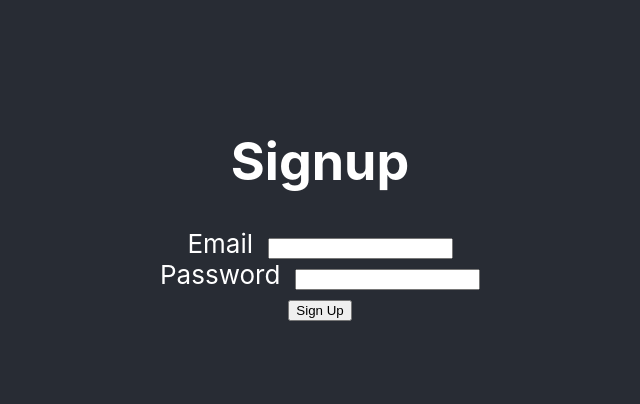
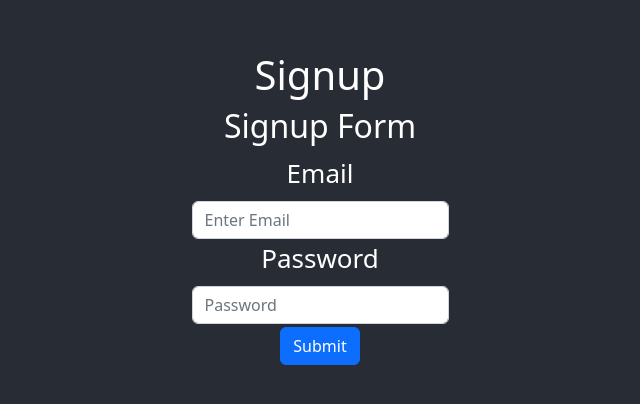
Before and after one commit to gissellepombar/auth-frontend, a React (Create React App) app: page /signup in a window 1280 px wide. Shown: the part 192-596 px from the top of the page, without its empty margins (320-960 px from the left). Built offline with nearby package versions, Linux system fonts and the light colour scheme.

Commit message:
UPDATED with Bootstrap
Took out HTML and added Bootstrap

```diff
--- a/package.json
+++ b/package.json
@@ -6,7 +6,9 @@
     "@testing-library/jest-dom": "^5.16.5",
     "@testing-library/react": "^13.4.0",
     "@testing-library/user-event": "^13.5.0",
+    "bootstrap": "^5.2.3",
     "react": "^18.2.0",
+    "react-bootstrap": "^2.7.0",
     "react-dom": "^18.2.0",
     "react-router-dom": "^6.8.1",
     "react-scripts": "5.0.1",
--- a/src/App.js
+++ b/src/App.js
@@ -5,6 +5,7 @@ import Content from './scenes/Content';
 import Login from './scenes/Login';
 import Signup from './scenes/Signup';
 import './App.css';
+import 'bootstrap/dist/css/bootstrap.min.css'
 
 export const AuthContext = createContext(null)
 
--- a/src/components/SignupForm.jsx
+++ b/src/components/SignupForm.jsx
@@ -2,6 +2,8 @@
 import { useState, useContext } from "react"
 import { useNavigate } from "react-router-dom"
 import { AuthContext } from "../App"
+import Form from "react-bootstrap/Form"
+import Button from "react-bootstrap/Button"
 
 
 export default function SignupForm() {
@@ -33,19 +35,38 @@ export default function SignupForm() {
         })
         .catch(err => alert(err.message))
         setUser({ email, password })
-    navigate('/secret')
+        navigate('/secret')
     }
     return (
-        <form onSubmit={handleSubmit}>
-        <label htmlFor="email">Email &nbsp;
-            <input type="email" name="email"
-            value={email} onChange={e => setEmail(e.target.value)}/>
-        </label><br />
-        <label htmlFor="password">Password &nbsp;
-            <input type="password" name="password"
-            value={password} onChange={e => setPassword(e.target.value)}/>
-        </label><br />
-        <input type='submit' value='Sign Up' />
-        </form>
+        <>
+            <h2>Signup Form</h2>
+
+            <form onSubmit={handleSubmit}>
+                <Form.Group>
+                    <Form.Label>Email</Form.Label>
+                    <Form.Control
+                        name="email"
+                        type="email"
+                        placeholder="Enter Email"
+                        value={email}
+                        onChange={e => setEmail(e.target.value)} />
+                </Form.Group>
+
+                <Form.Group>
+                    <Form.Label>Password</Form.Label>
+                    <Form.Control
+                        name="password"
+                        type="password"
+                        placeholder="Password"
+                        value={password}
+                        onChange={e => setPassword(e.target.value)} />
+                </Form.Group>
+                <Button
+                    variant="primary"
+                    type="submit">
+                    Submit
+                </Button>
+            </form>
+        </>
     )
 }
```
Also changed, not shown: 1 other file (tests, documents, lock files or other folders).
